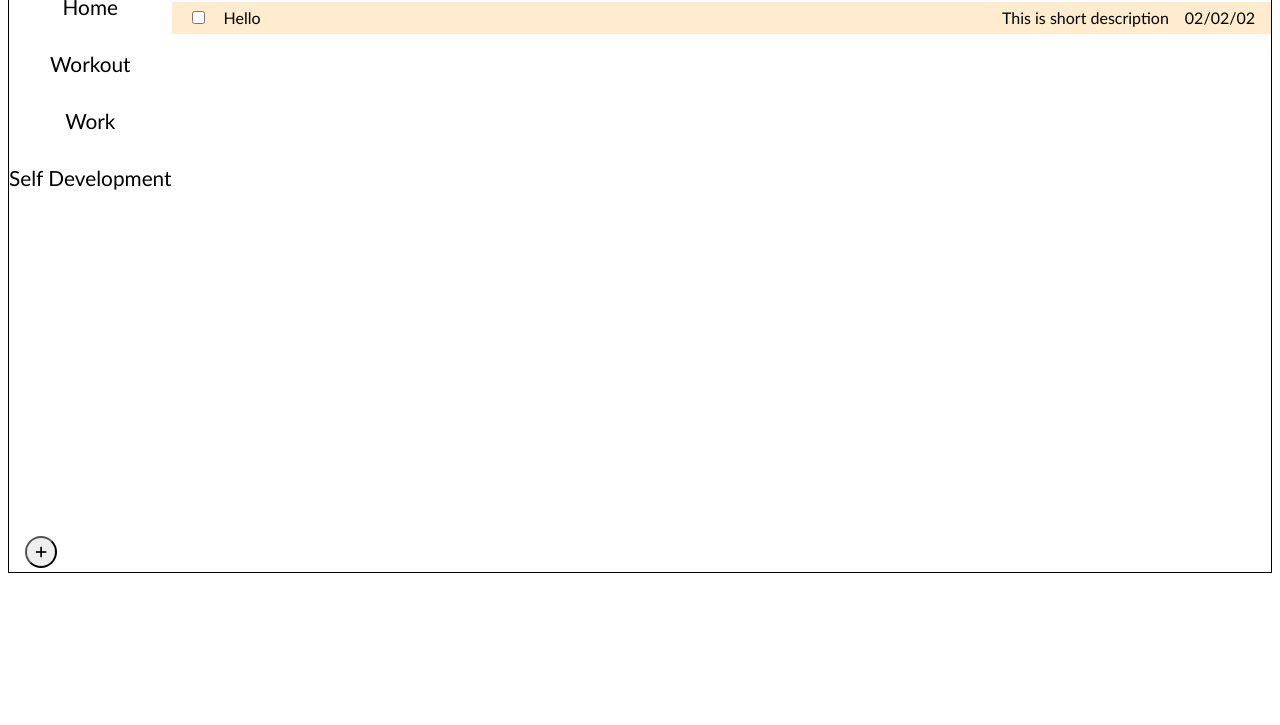
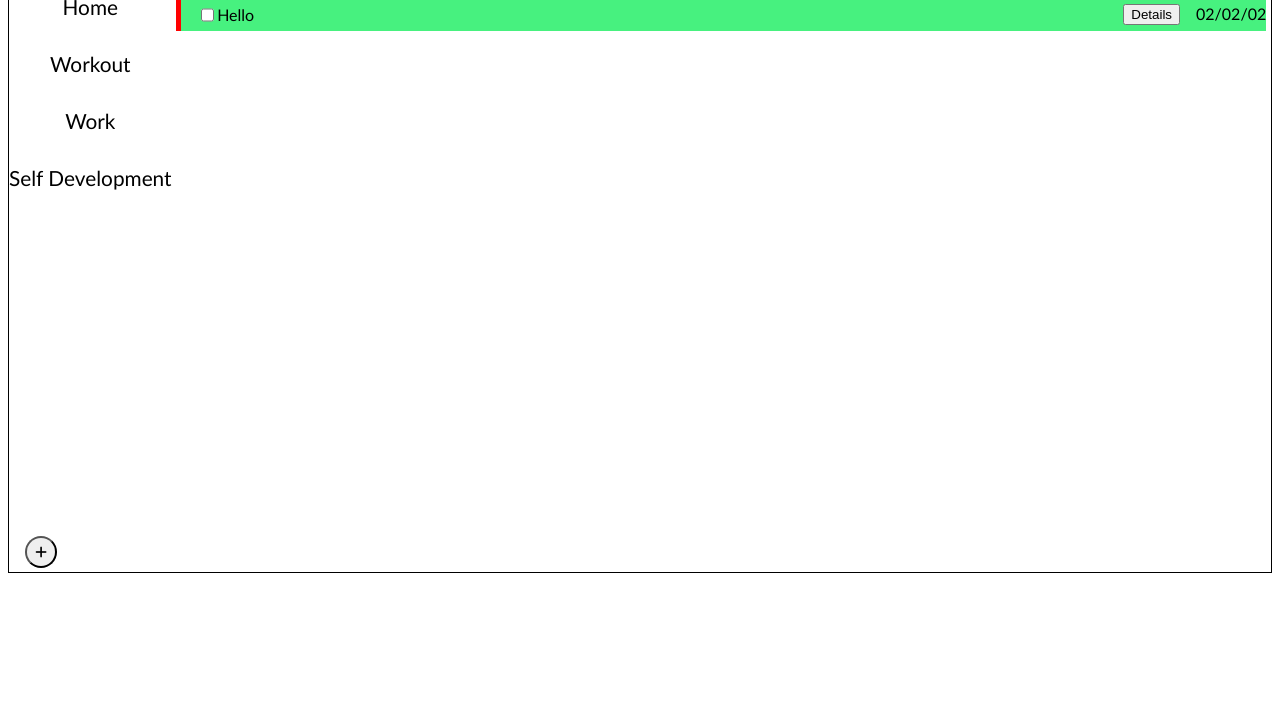
Before and after one commit to eablaev/Todo-List, a website built with webpack: page dist/index.html in a window 1280 px wide. Shown: the part 75-800 px from the top of the page. Built offline with nearby package versions, Linux system fonts and the light colour scheme.

Commit message:
Added handleDetails.js

```diff
--- a/src/displayTodos.js
+++ b/src/displayTodos.js
@@ -1,56 +1,72 @@
-
 import handleCheckBox from './handleCheckBox'
+import handleDetails from './handleDetails'
 
 export default function display (array) {
 
-    const todoContainer = document.getElementById('todoContainer')
+    const todoContainer = document.getElementById('todoContainer');
     todoContainer.textContent = '';
 
     array.forEach(element => {
         const todoDiv = document.createElement('div');
         todoDiv.classList.add('todoDiv');
+        todoDiv.setAttribute('id','todoDiv');
+
+        const todoPriority = document.createElement('div');
+        todoPriority.setAttribute('id', 'todoPriority');
+        todoPriority.classList.add('todoPriority');
 
         const todoCheckMark = document.createElement('input');
-
         todoCheckMark.setAttribute('type','checkbox');
         todoCheckMark.setAttribute('id','todoCheckMark');
         todoCheckMark.classList.add('todoCheckMark');
-        todoCheckMark.addEventListener('change',function(){
-            console.log('hello');
-            handleCheckBox();
-        })
-
-
+        todoCheckMark.addEventListener('change',handleCheckBox)
 
         const todoTitle = document.createElement('h5');
         todoTitle.classList.add('todoTitle');
         todoTitle.innerHTML = element.title;
 
-        const todoDescription  = document.createElement('h6');
-        todoDescription.classList.add('todoDescription');
-        todoDescription.innerHTML = element.description;
+        // const todoDescription  = document.createElement('h6');
+        // todoDescription.classList.add('todoDescription');
+        // todoDescription.innerHTML = element.description;
+
+        const todoDetails = document.createElement('button');
+        todoDetails.classList.add('todoDetails');
+        todoDetails.innerHTML = 'Details';
+        todoDetails.addEventListener('click',handleDetails);
 
         const dueDate = document.createElement('h6');
         dueDate.classList.add('dueDate');
         dueDate.innerHTML = element.dueDate;
 
+        /////////////////////////
+        // Creating todo layout//
+        ////////////////////////
+
         const todoDivLeft = document.createElement('div');
         todoDivLeft.classList.add('todoDivLeft');
+
+        const todoDivCenter = document.createElement('div');
+        todoDivCenter.classList.add('todoDivCenter');
+
         const todoDivRight = document.createElement('div');
         todoDivRight.classList.add('todoDivRight');
 
-        todoDiv.appendChild(todoDivLeft);
-        todoDiv.appendChild(todoDivRight);
+        /////////////////////
+        // page structuring//
+        /////////////////////
 
+        todoDivLeft.appendChild(todoPriority);
         todoDivLeft.appendChild(todoCheckMark);
-        todoDivLeft.appendChild(todoTitle);
-        todoDivRight.appendChild(todoDescription);
+        todoDivCenter.appendChild(todoTitle);
+        todoDivRight.appendChild(todoDetails);
+        // todoDivRight.appendChild(todoDescription);
         todoDivRight.appendChild(dueDate);
 
+        todoDiv.appendChild(todoDivLeft);
+        todoDiv.appendChild(todoDivCenter);
+        todoDiv.appendChild(todoDivRight);
 
         todoContainer.appendChild(todoDiv);
 
-
-
     });
 }
--- a/src/handleCheckBox.js
+++ b/src/handleCheckBox.js
@@ -1,3 +1,13 @@
 export default function handleCheckBox() {
-    console.log('inside HandleCheckBox')
+
+    const todoDiv = document.getElementById('todoDiv');
+    const checkBox = document.getElementById('todoCheckMark');
+
+    if(checkBox.checked) {
+        todoDiv.classList.add('checked');
+    } else if (!checkBox.checked) {
+        todoDiv.classList.remove('checked');
+    }
+
+
 }
--- /dev/null
+++ b/src/handleDetails.js
@@ -0,0 +1,3 @@
+export default function handleDetails() {
+    console.log("handle details")
+}
--- a/src/style.css
+++ b/src/style.css
@@ -10,22 +10,19 @@ html {
 form styling
 ////////////
 */
-
 .formContainer{
     background-color: aquamarine;
     display: none;
     position: absolute;
     top: 33%;
     left: 33%;
-
 }
 
 .formContainer.show {
     border: 1px solid black;
     display: inline-block;
+}
 
-
-}
 .formHeader {
     background-color: rgb(99, 91, 105);
     display: flex;
@@ -36,17 +33,16 @@ form styling
     color: white;
     background-color: rgb(99, 91, 105);
     cursor: pointer;
+}
 
-}
 .formContainer h2 {
     margin: 0;
-
     color: white;
     padding-left: .2rem;
 }
 
 .formUl{
-     margin: 0;
+    margin: 0;
     padding: 0;
     list-style: none;
 }
@@ -105,12 +101,22 @@ todoDiv styling
 //////////////
 */
 .todoDiv {
-    background-color: blanchedalmond;
+    background-color: rgb(71, 241, 127);
     display: flex;
     justify-content: space-between;
     align-items: center;
-    padding: .4rem 1rem;
-    margin: .5rem 0;
+    padding: 0;
+    margin:0.3rem;
+    height: 2rem;
+}
+.todoDiv:hover {
+    transform: scale(1.01);
+    box-shadow: 2px 2px 2px rgb(34, 56, 3);
+}
+.todoDiv.checked {
+    background-color: rgb(182, 238, 201);
+    color: rgb(120, 125, 144);
+    text-decoration: line-through;
 
 }
 
@@ -121,6 +127,23 @@ todoDiv styling
 .todoDivLeft {
     display: flex;
     gap: 1rem;
+    height: 2rem;
+}
+
+.todoDivCenter {
+    flex:1;
+}
+
+.todoCheckMark {
+    accent-color: rgb(172, 243, 172);
+   border:1px solid #00f13c;
+}
+
+
+.todoPriority{
+    background-color: red;
+    height: 100%;
+    width: 0.3rem;
 }
 
 .todoTitle,
@@ -159,6 +182,8 @@ contentDiv styling
 
 .todoContainer{
    flex: 1;
+
+
 }
 
 .footerDiv {
```
Also changed, not shown: src/index.js (+1 -6 lines), dist/index.bundle.js.
